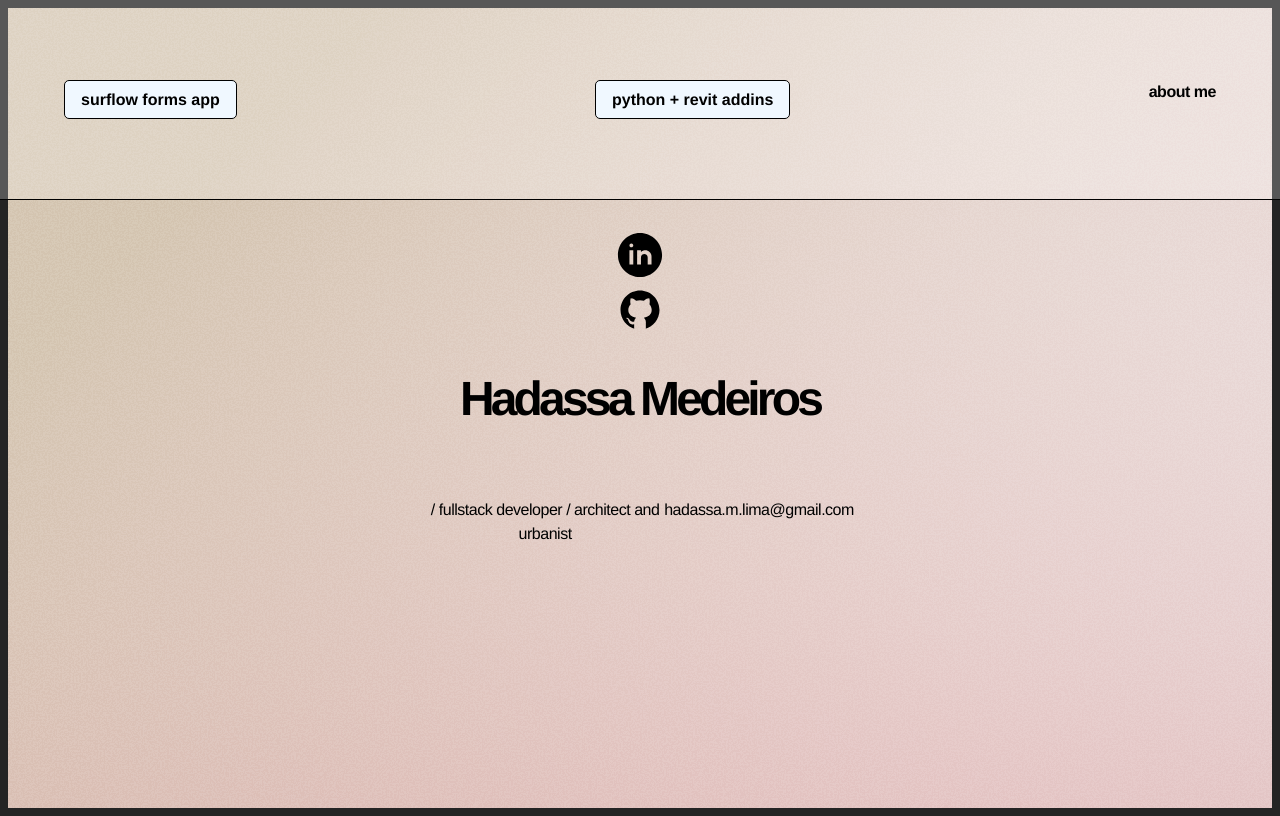
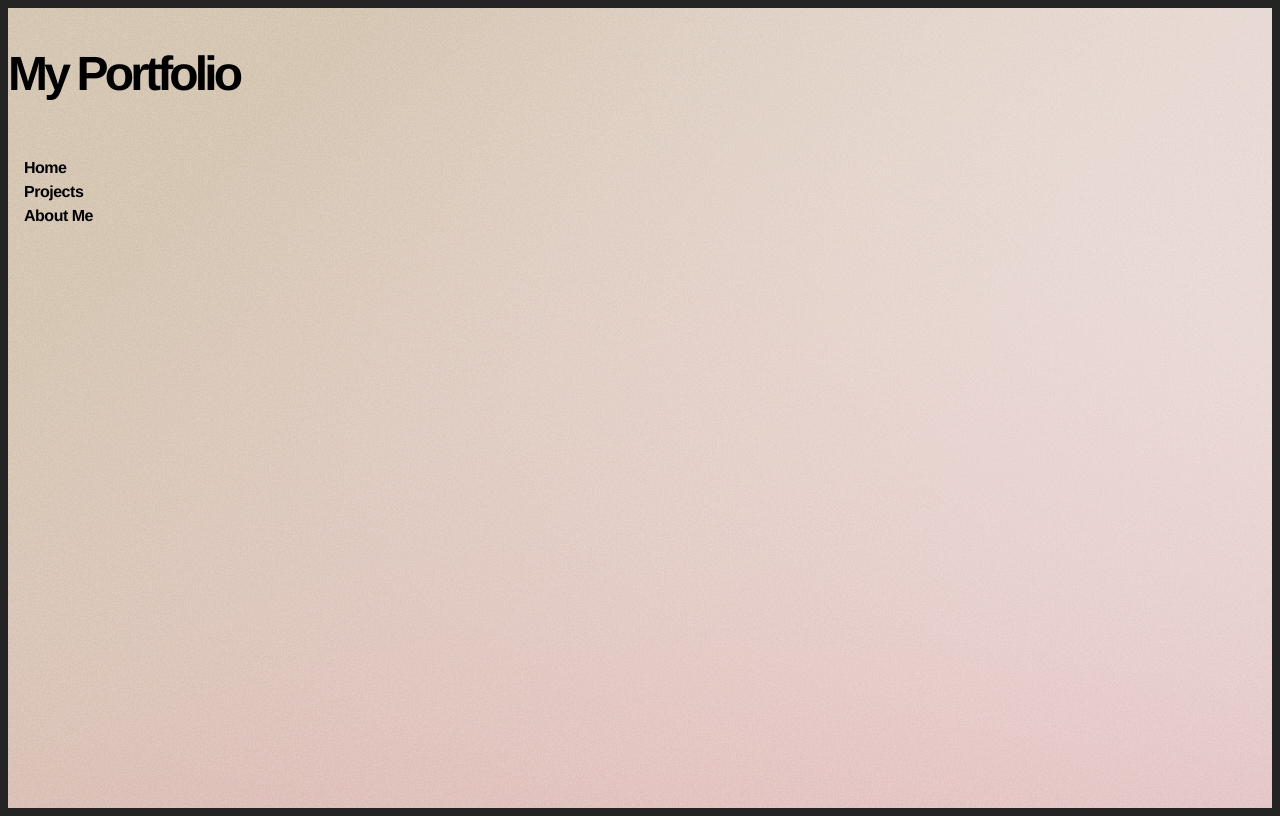
Before and after one commit to haudacia/hadassas-portfolio, a React (Vite) app: page / in a window 1280 px wide. Built offline with nearby package versions, Linux system fonts and the light colour scheme.

Commit message:
Actualizar App.jsx

```diff
--- a/src/App.jsx
+++ b/src/App.jsx
@@ -1,5 +1,5 @@
 import { createBrowserRouter, createRoutesFromElements, Route, RouterProvider } from "react-router-dom";
-import Homepage from "./pages/Homepage";
+import Layout from "./pages/Layout";
 import SurflowForms from "./pages/SurflowForms";
 import RevitAddins from "./pages/RevitAddins";
 import Projects from "./pages/Projects";
@@ -9,11 +9,11 @@
 const router = createBrowserRouter(
     createRoutesFromElements(
         <Route>
-            <Route path='/' element={<Homepage />} />
-            <Route path='/projects' element={<Projects />} />
-            <Route path='/project-surflowforms' element={<SurflowForms />} />
-            <Route path='/project-revitaddins' element={<RevitAddins />} />
-            <Route path='/about-me' element={<AboutMe />} />
+            <Route path='/' element={<Layout />} />
+                <Route path='/projects' element={<Projects />} />
+                <Route path='/project-surflowforms' element={<SurflowForms />} />
+                <Route path='/project-revitaddins' element={<RevitAddins />} />
+                <Route path='/about-me' element={<AboutMe />} />
         </Route>
     )
 )
```
